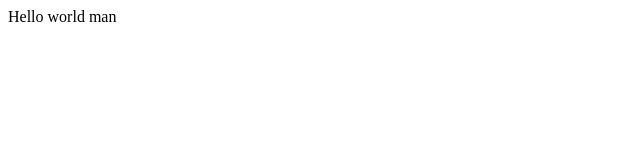
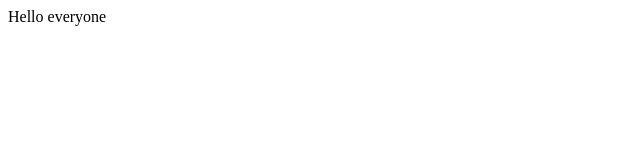
Before and after one commit to brendenwest/it121_test, a plain HTML site: page index.html in a window 1280 px wide. Shown: the full height of the page, 0-640 px from the left. Drawn offline with Linux system fonts and the light colour scheme.

Commit message:
text change

```diff
--- a/index.html
+++ b/index.html
@@ -9,7 +9,7 @@
 </head>
 
 <body>
-  Hello world man
+  Hello everyone
   <script src="script.js"></script>
 
   <!--
```
